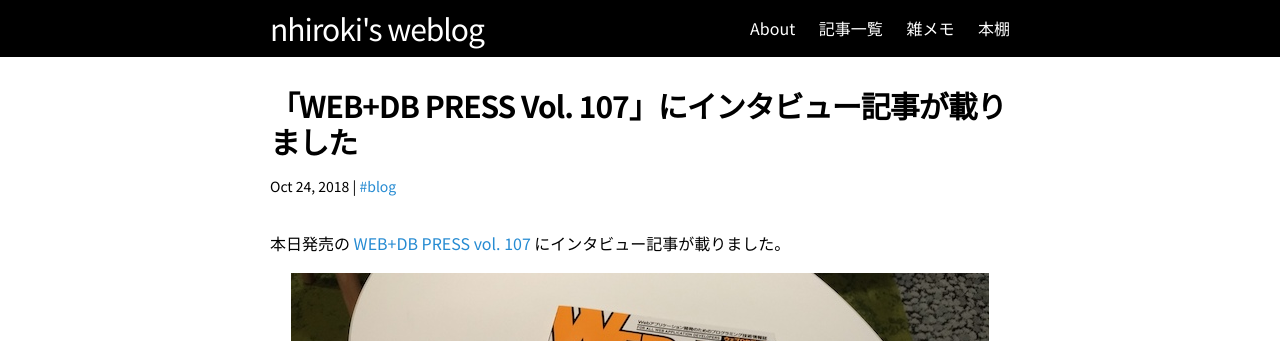
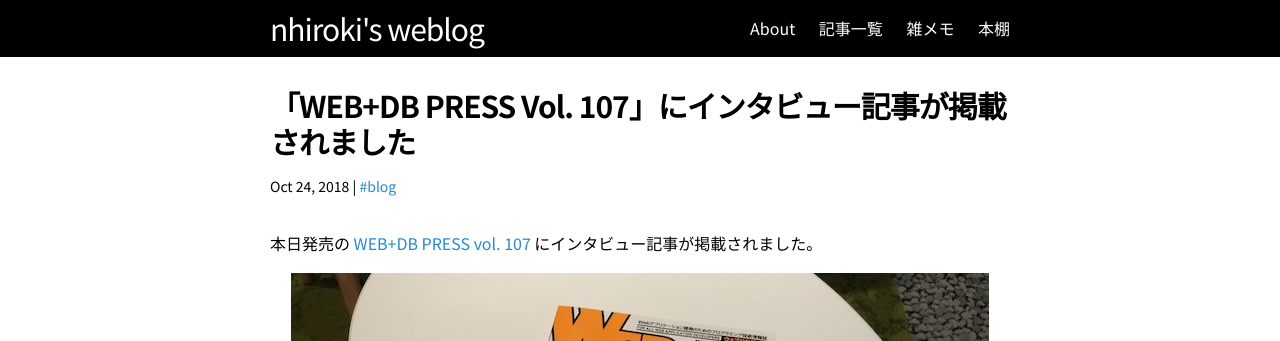
Before and after one commit to nhiroki/nhiroki.github.io, a Jekyll site: the page built from _posts/2018-10-24-webdb-press-107-interview.md, in a window 1280 px wide. Shown: the top 341 px of the page. Built offline with Jekyll 4.4.1, drawn with Linux system fonts in a browser that asks for light colours; comment, search, counter and statistics services are not loaded.

Commit message:
Update the existing article

```diff
--- a/_posts/2018-10-24-webdb-press-107-interview.md
+++ b/_posts/2018-10-24-webdb-press-107-interview.md
@@ -1,12 +1,12 @@
 ---
 layout: post
-title: "「WEB+DB PRESS Vol. 107」にインタビュー記事が載りました"
+title: "「WEB+DB PRESS Vol. 107」にインタビュー記事が掲載されました"
 date: 2018-10-24 00:00:00 +09:00
 tags: blog
 image: /images/webdb-press-107-interview-article-header.jpg
 ---
 
-本日発売の [WEB+DB PRESS vol. 107](https://gihyo.jp/magazine/wdpress/archive/2018/vol107) にインタビュー記事が載りました。
+本日発売の [WEB+DB PRESS vol. 107](https://gihyo.jp/magazine/wdpress/archive/2018/vol107) にインタビュー記事が掲載されました。
 
 ![magazine cover](/images/webdb-press-107-interview-magazine-cover.jpg)
 
```
